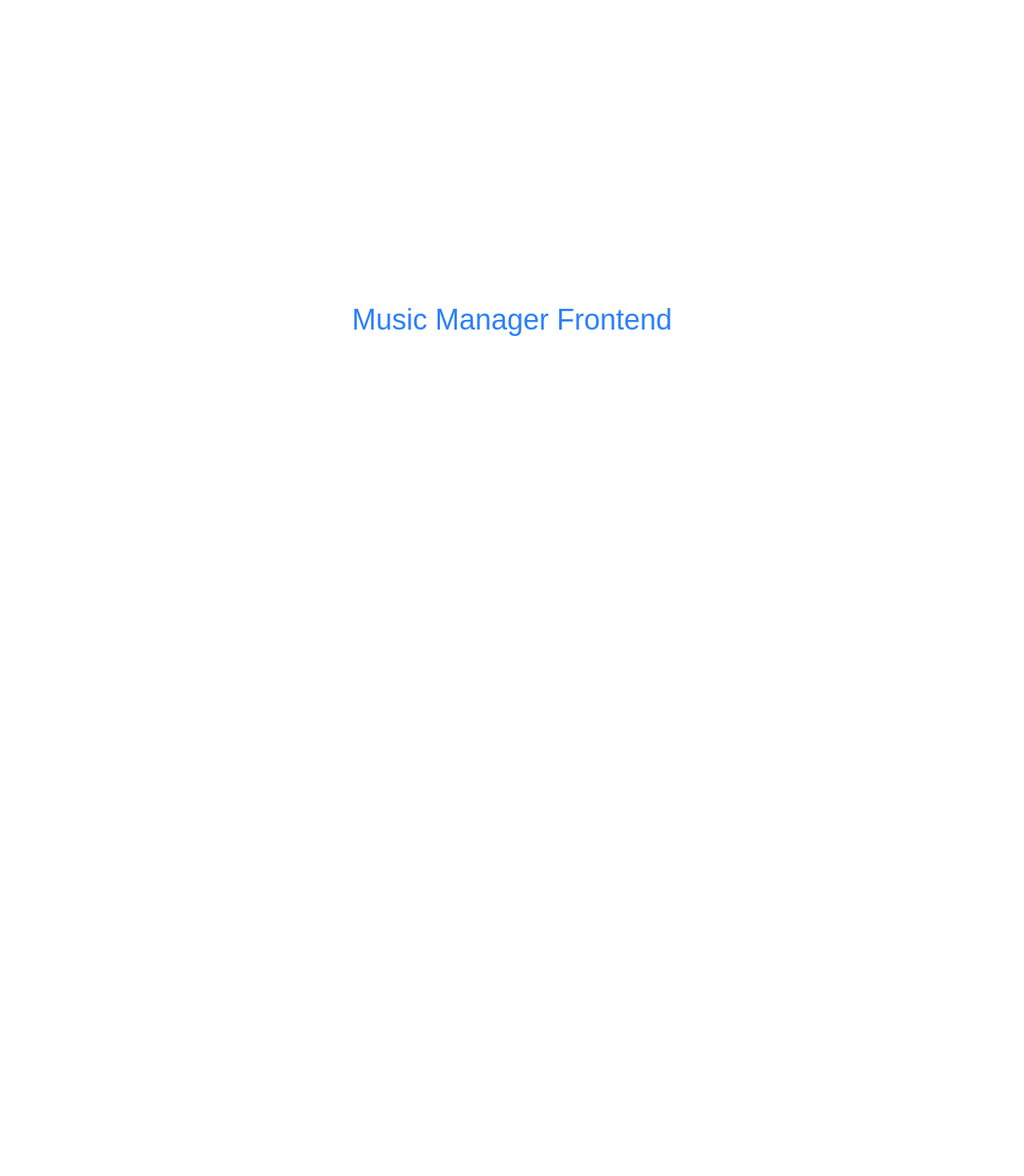
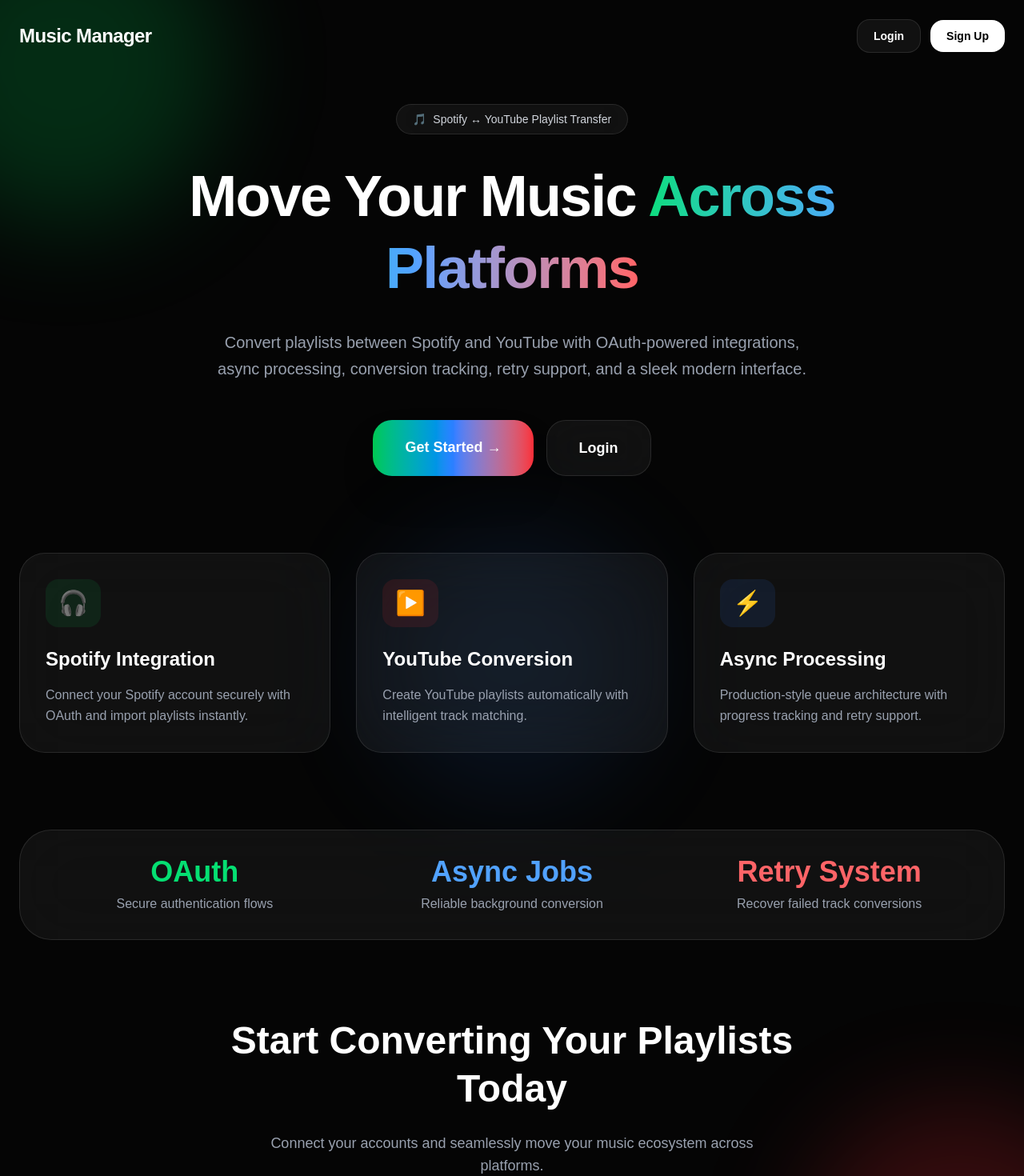
Before and after one commit to mpgit03/Music-Manager-Saas, a Next.js app in the folder music-manager-frontend/: page / in a window 1280 px wide. Shown: the top 1470 px of the page at 80% size. Before the commit the page ends 800 px from the top, so only its background shows below. Built offline with nearby package versions, Linux system fonts and the light colour scheme.

Commit message:
updated the homepage

```diff
--- a/music-manager-frontend/app/page.js
+++ b/music-manager-frontend/app/page.js
@@ -1,9 +1,188 @@
-export default function Home() {
+"use client";
+
+import Link from "next/link";
+import { useEffect } from "react";
+import { useRouter } from "next/navigation";
+
+export default function HomePage() {
+  const router = useRouter();
+
+  useEffect(() => {
+    const token = localStorage.getItem("token");
+
+    if (token) {
+      router.push("/dashboard");
+    }
+  }, []);
+
   return (
-    <div className="flex h-screen items-center justify-center">
-      <h1 className="text-4xl text-blue-500">
-        Music Manager Frontend
-      </h1>
+    <div className="relative min-h-screen overflow-hidden bg-[#050505] text-white">
+      {/* Background Glow Effects */}
+      <div className="absolute left-[-120px] top-[-120px] h-[400px] w-[400px] rounded-full bg-green-500/20 blur-3xl" />
+      <div className="absolute bottom-[-120px] right-[-120px] h-[400px] w-[400px] rounded-full bg-red-500/20 blur-3xl" />
+      <div className="absolute left-1/2 top-1/2 h-[350px] w-[350px] -translate-x-1/2 -translate-y-1/2 rounded-full bg-blue-500/10 blur-3xl" />
+
+      {/* Navbar */}
+      <header className="relative z-20 mx-auto flex max-w-7xl items-center justify-between px-6 py-6">
+        <div>
+          <h1 className="text-2xl font-black tracking-tight">
+            Music Manager
+          </h1>
+        </div>
+
+        <div className="flex items-center gap-3">
+          <Link
+            href="/login"
+            className="rounded-2xl border border-white/10 bg-white/5 px-5 py-2.5 text-sm font-semibold text-white transition-all duration-300 hover:scale-105 hover:bg-white/10"
+          >
+            Login
+          </Link>
+
+          <Link
+            href="/signup"
+            className="rounded-2xl bg-white px-5 py-2.5 text-sm font-black text-black transition-all duration-300 hover:scale-105 hover:bg-gray-200"
+          >
+            Sign Up
+          </Link>
+        </div>
+      </header>
+
+      {/* Hero Section */}
+      <main className="relative z-10 mx-auto flex max-w-7xl flex-col items-center px-6 pb-20 pt-10 text-center">
+
+        <div className="inline-flex items-center gap-2 rounded-full border border-white/10 bg-white/5 px-5 py-2 text-sm text-gray-300 backdrop-blur-xl">
+          <span>🎵</span>
+          Spotify ↔ YouTube Playlist Transfer
+        </div>
+
+        <h1 className="mt-8 max-w-5xl text-5xl font-black leading-tight tracking-tight sm:text-6xl lg:text-7xl">
+          Move Your Music
+          <span className="bg-gradient-to-r from-green-400 via-blue-400 to-red-400 bg-clip-text text-transparent">
+            {" "}
+            Across Platforms
+          </span>
+        </h1>
+
+        <p className="mt-8 max-w-3xl text-lg leading-relaxed text-gray-400 sm:text-xl">
+          Convert playlists between Spotify and YouTube with OAuth-powered integrations,
+          async processing, conversion tracking, retry support, and a sleek modern interface.
+        </p>
+
+        {/* CTA Buttons */}
+        <div className="mt-12 flex flex-col gap-4 sm:flex-row">
+          <Link
+            href="/signup"
+            className="rounded-3xl bg-gradient-to-r from-green-500 via-blue-500 to-red-500 px-10 py-5 text-lg font-black shadow-2xl transition-all duration-500 hover:scale-105 hover:shadow-blue-500/30"
+          >
+            Get Started →
+          </Link>
+
+          <Link
+            href="/login"
+            className="rounded-3xl border border-white/10 bg-white/5 px-10 py-5 text-lg font-semibold text-white backdrop-blur-xl transition-all duration-500 hover:scale-105 hover:bg-white/10"
+          >
+            Login
+          </Link>
+        </div>
+
+        {/* Feature Grid */}
+        <div className="mt-24 grid w-full gap-8 lg:grid-cols-3">
+
+          {/* Feature 1 */}
+          <div className="rounded-[32px] border border-white/10 bg-white/5 p-8 text-left backdrop-blur-2xl transition-all duration-500 hover:scale-[1.02] hover:bg-white/[0.07]">
+            <div className="mb-6 inline-flex rounded-2xl bg-green-500/10 px-4 py-3 text-3xl">
+              🎧
+            </div>
+
+            <h3 className="text-2xl font-bold">
+              Spotify Integration
+            </h3>
+
+            <p className="mt-4 text-gray-400 leading-relaxed">
+              Connect your Spotify account securely with OAuth and import playlists instantly.
+            </p>
+          </div>
+
+          {/* Feature 2 */}
+          <div className="rounded-[32px] border border-white/10 bg-white/5 p-8 text-left backdrop-blur-2xl transition-all duration-500 hover:scale-[1.02] hover:bg-white/[0.07]">
+            <div className="mb-6 inline-flex rounded-2xl bg-red-500/10 px-4 py-3 text-3xl">
+              ▶️
+            </div>
+
+            <h3 className="text-2xl font-bold">
+              YouTube Conversion
+            </h3>
+
+            <p className="mt-4 text-gray-400 leading-relaxed">
+              Create YouTube playlists automatically with intelligent track matching.
+            </p>
+          </div>
+
+          {/* Feature 3 */}
+          <div className="rounded-[32px] border border-white/10 bg-white/5 p-8 text-left backdrop-blur-2xl transition-all duration-500 hover:scale-[1.02] hover:bg-white/[0.07]">
+            <div className="mb-6 inline-flex rounded-2xl bg-blue-500/10 px-4 py-3 text-3xl">
+              ⚡
+            </div>
+
+            <h3 className="text-2xl font-bold">
+              Async Processing
+            </h3>
+
+            <p className="mt-4 text-gray-400 leading-relaxed">
+              Production-style queue architecture with progress tracking and retry support.
+            </p>
+          </div>
+        </div>
+
+        {/* Stats Section */}
+        <div className="mt-24 grid w-full gap-6 rounded-[40px] border border-white/10 bg-white/5 p-8 backdrop-blur-2xl md:grid-cols-3">
+
+          <div>
+            <h2 className="text-4xl font-black text-green-400">
+              OAuth
+            </h2>
+            <p className="mt-2 text-gray-400">
+              Secure authentication flows
+            </p>
+          </div>
+
+          <div>
+            <h2 className="text-4xl font-black text-blue-400">
+              Async Jobs
+            </h2>
+            <p className="mt-2 text-gray-400">
+              Reliable background conversion
+            </p>
+          </div>
+
+          <div>
+            <h2 className="text-4xl font-black text-red-400">
+              Retry System
+            </h2>
+            <p className="mt-2 text-gray-400">
+              Recover failed track conversions
+            </p>
+          </div>
+        </div>
+
+        {/* Final CTA */}
+        <div className="mt-24 flex flex-col items-center text-center">
+          <h2 className="max-w-3xl text-4xl font-black leading-tight sm:text-5xl">
+            Start Converting Your Playlists Today
+          </h2>
+
+          <p className="mt-6 max-w-2xl text-lg text-gray-400">
+            Connect your accounts and seamlessly move your music ecosystem across platforms.
+          </p>
+
+          <Link
+            href="/signup"
+            className="mt-10 rounded-3xl bg-white px-10 py-5 text-lg font-black text-black transition-all duration-500 hover:scale-105 hover:bg-gray-200"
+          >
+            Launch App →
+          </Link>
+        </div>
+      </main>
     </div>
   );
 }
```
